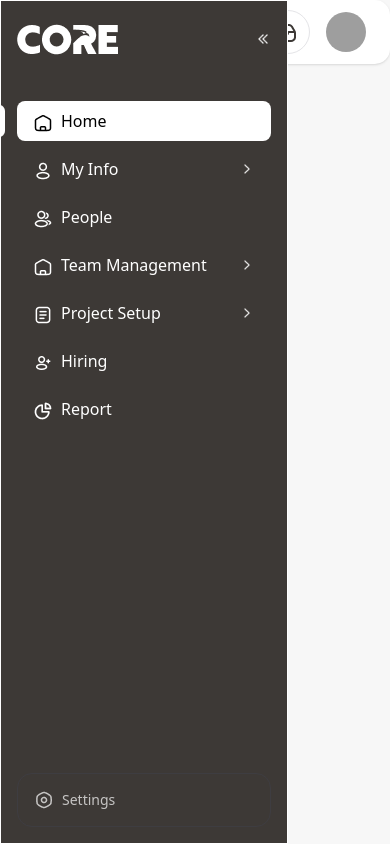
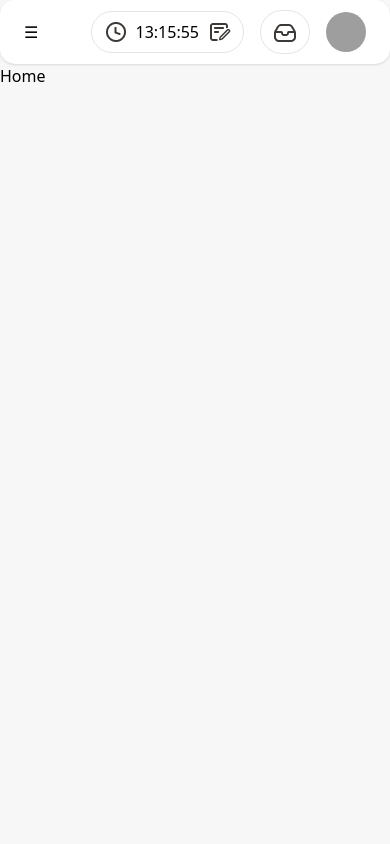
Before and after one commit to suriya-hub/my-omegaorion, a React (Vite) app: page /home in a window 390 px wide. Built offline with nearby package versions, Linux system fonts and the light colour scheme; grey boxes are pictures that could not be loaded.

Commit message:
fixed for mobile view

```diff
--- a/src/components/Sidebar.jsx
+++ b/src/components/Sidebar.jsx
@@ -22,6 +22,10 @@ export default function Sidebar({ isOpen, setIsOpen, }) {
     window.addEventListener("resize", handleResize);
     return () => window.removeEventListener("resize", handleResize);
   }, []);
+
+  useEffect(() => {
+    if (window.innerWidth < 1024) setIsOpen(false);
+  }, [isMobile])
 
   useEffect(() => {
     const path = location.pathname;
```
